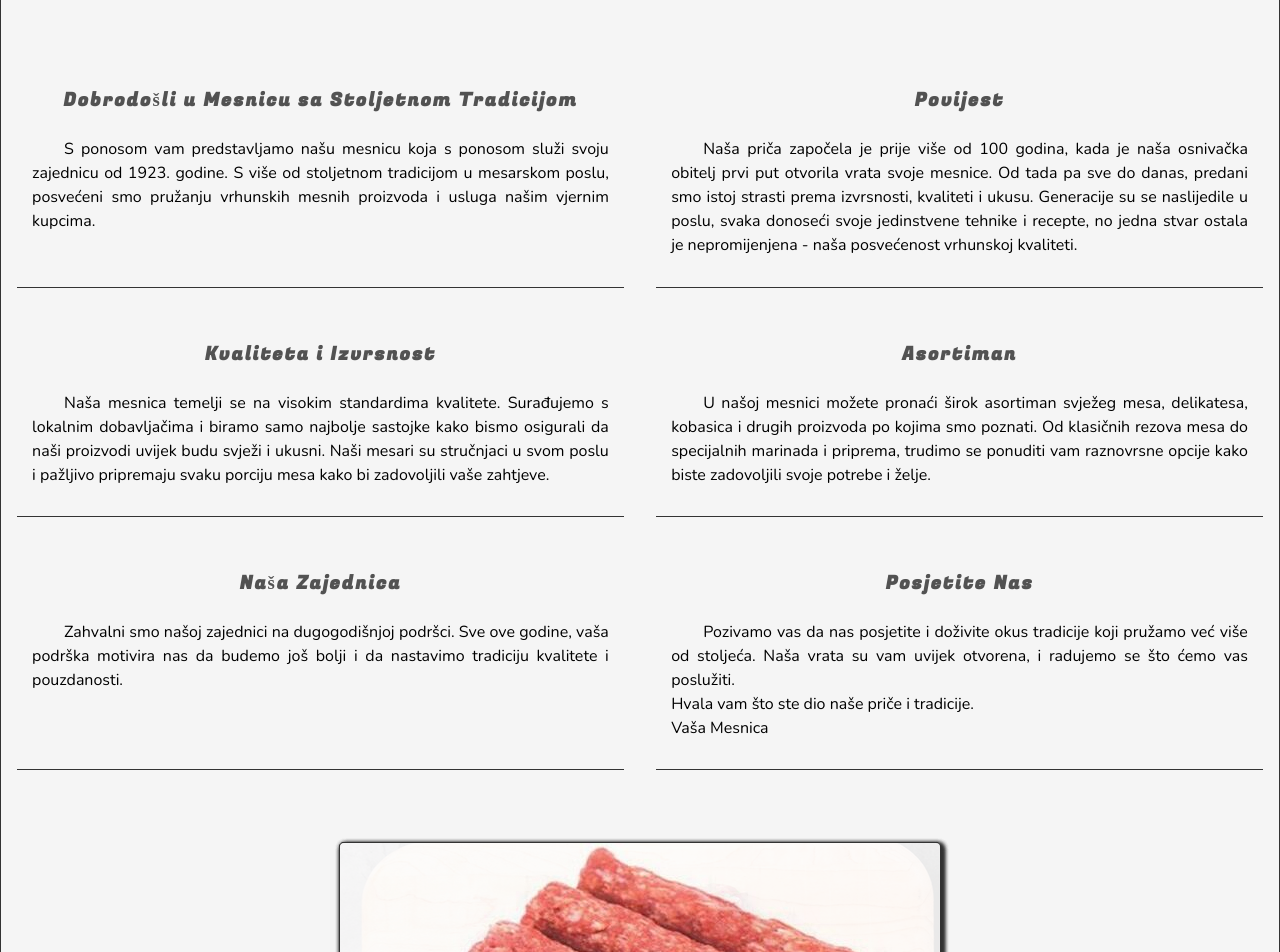
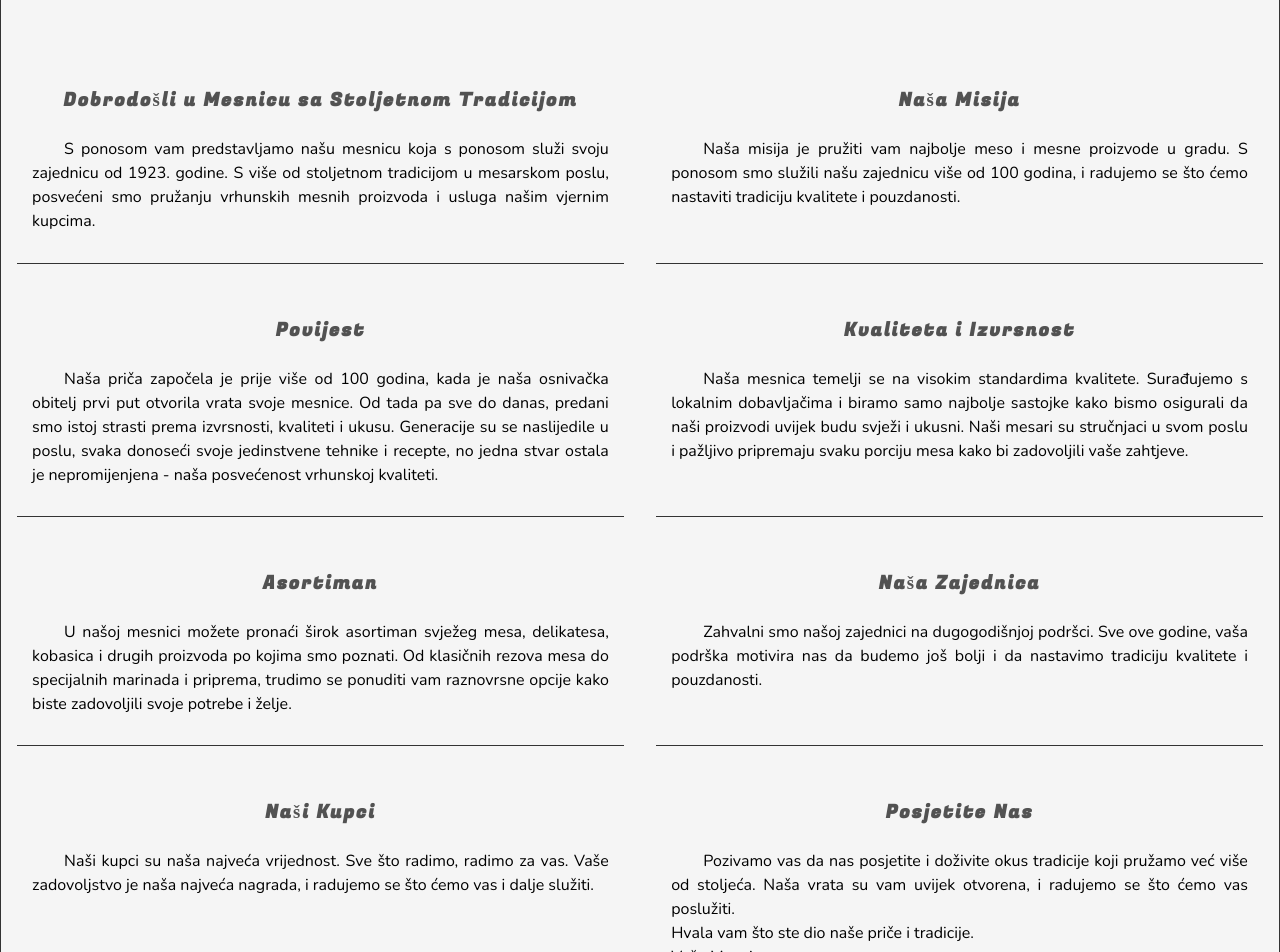
Before and after one commit to andrija-zikovic/Mesnica, a React (Create React App) app in the folder client/: page /about-us in a window 1280 px wide. Shown: the part 160-1112 px from the top of the page. Built offline with nearby package versions, Linux system fonts and the light colour scheme.

Commit message:
modified:   client/src/Client/AboutUs.js 	modified:   client/src/Client/ProductCard.css 	modified:   client/src/Client/ProductCard.js 	modified:   client/src/Client/Products.css 	modified:   client/src/Client/ProductsList.css

```diff
--- a/client/src/Client/AboutUs.js
+++ b/client/src/Client/AboutUs.js
@@ -1,4 +1,4 @@
-import React, { useState, useEffect } from "react";
+import React, { useState } from "react";
 import "./AboutUs.css";
 
 const AboutUs = () => {
@@ -43,41 +43,8 @@ const AboutUs = () => {
       });
   };
 
-  // Create a context to require all image files inside the public/img folder
-  const imageContext = require.context(
-    "/public/img",
-    false,
-    /\.(jpg|jpeg|png)$/
-  );
-
-  const images = imageContext.keys().map(imageContext);
-
-  const [currentIndex, setCurrentIndex] = useState(0);
-
-  useEffect(() => {
-    const interval = setInterval(() => {
-      setCurrentIndex((prevIndex) => (prevIndex + 1) % images.length);
-    }, 10000);
-
-    return () => clearInterval(interval);
-  }, [images.length]);
-
   return (
     <main className="aboutUs">
-      <section className="aboutUs__section">
-        <article className="aboutUs__article-imgs">
-          {images.map((image, index) => (
-            <img
-              key={index}
-              src={process.env.PUBLIC_URL + image}
-              alt="img"
-              width="600"
-              height="400"
-              className={`${index === currentIndex ? "fade show" : ""}`}
-            />
-          ))}
-        </article>
-      </section>
       <section className="aboutUs__section_o-nama">
         <h2 style={{ whiteSpace: "nowrap" }}>O nama</h2>
         <article className="aboutUs__article_o-nama">
@@ -87,6 +54,14 @@ const AboutUs = () => {
             zajednicu od 1923. godine. S više od stoljetnom tradicijom u
             mesarskom poslu, posvećeni smo pružanju vrhunskih mesnih proizvoda i
             usluga našim vjernim kupcima.
+          </p>
+        </article>
+        <article className="aboutUs__article_o-nama">
+          <h3>Naša Misija</h3>
+          <p>
+            Naša misija je pružiti vam najbolje meso i mesne proizvode u gradu.
+            S ponosom smo služili našu zajednicu više od 100 godina, i radujemo
+            se što ćemo nastaviti tradiciju kvalitete i pouzdanosti.
           </p>
         </article>
         <article className="aboutUs__article_o-nama">
@@ -126,6 +101,14 @@ const AboutUs = () => {
             Zahvalni smo našoj zajednici na dugogodišnjoj podršci. Sve ove
             godine, vaša podrška motivira nas da budemo još bolji i da nastavimo
             tradiciju kvalitete i pouzdanosti.
+          </p>
+        </article>
+        <article className="aboutUs__article_o-nama">
+          <h3>Naši Kupci</h3>
+          <p>
+            Naši kupci su naša najveća vrijednost. Sve što radimo, radimo za
+            vas. Vaše zadovoljstvo je naša najveća nagrada, i radujemo se što
+            ćemo vas i dalje služiti.
           </p>
         </article>
         <article className="aboutUs__article_o-nama">
--- a/client/src/Client/ProductCard.css
+++ b/client/src/Client/ProductCard.css
@@ -197,7 +197,7 @@
   .productCard_plusMinus input {
     font-size: 0.6rem;
     height: 1rem;
-    width: auto;
+    width: 40%;
     text-align: center;
   }
 
--- a/client/src/Client/ProductCard.js
+++ b/client/src/Client/ProductCard.js
@@ -20,7 +20,7 @@ const ProductCard = ({ id, src, title, price, handleAmountChange }) => {
     const parentHeight = parentElement.offsetHeight;
     let fontSize = parseFloat(window.getComputedStyle(element).fontSize);
     console.log(fontSize);
-    while (element.scrollHeight > parentHeight && fontSize > 10) {
+    while (element.scrollHeight > parentHeight && fontSize > 5) {
       // Minimum font size of 10px
       console.log(element.scrollHeight);
       fontSize -= 1;
--- a/client/src/Client/Products.css
+++ b/client/src/Client/Products.css
@@ -38,7 +38,7 @@
 }
 
 .sideNav__p {
-    padding: var(--PADDING-TB);
+  padding: 0.4rem 0.4rem;
 }
 
 .sideNav__p:hover,
@@ -49,11 +49,16 @@
   box-shadow: 2px 2px 10px var(--LINK-HOVER);
 }
 
-@media screen and (min-width: 576px) {}
+@media screen and (min-width: 576px) {
+}
 
 @media screen and (min-width: 768px) {
   .sideNav {
     font-size: 0.5rem;
+  }
+
+  .sideNav__p {
+    padding: 0.2rem 0.2rem;
   }
 }
 
--- a/client/src/Client/ProductsList.css
+++ b/client/src/Client/ProductsList.css
@@ -41,7 +41,7 @@
 
 .noProducts {
   width: 70%;
-  font-size: 3em;
+  font-size: 2em;
   padding: 0.25rem 2.5%;
   margin: 5px auto;
   white-space: nowrap;
```
Also changed, not shown: 1 other file (tests, documents, lock files or other folders). Lines whose indentation alone changed are shown as unchanged.
